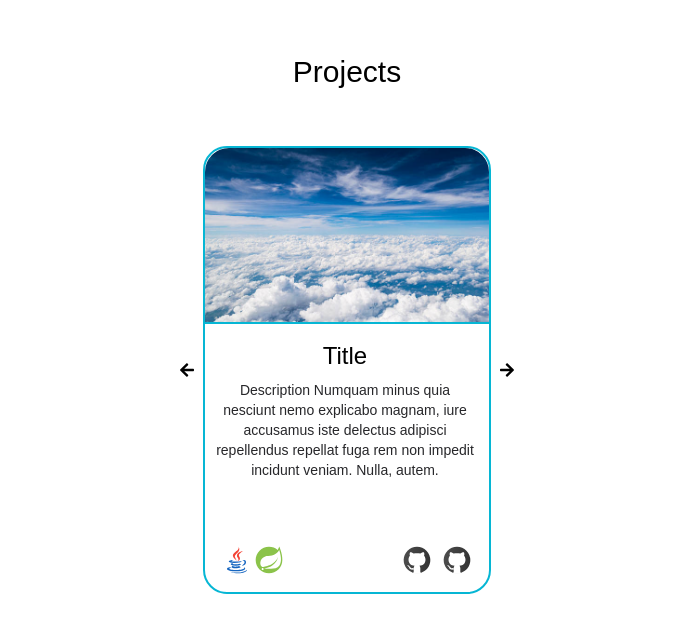
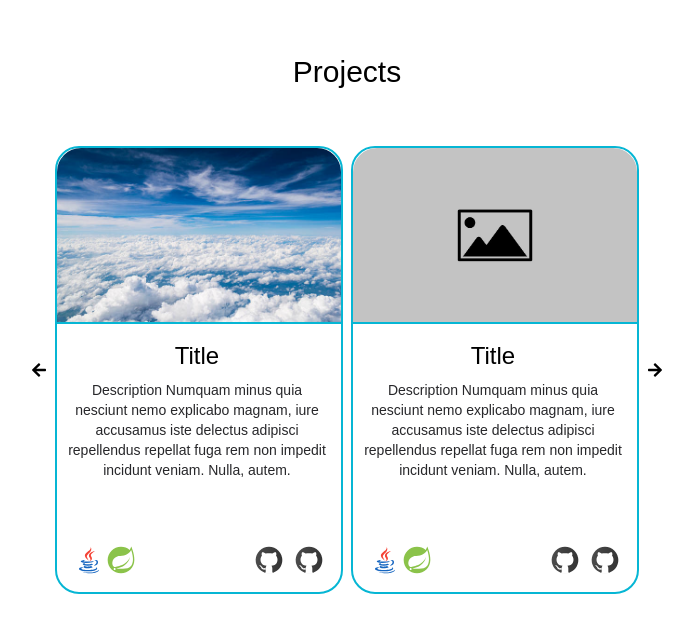
Before and after one commit to viniciusleonel/vinicius-leonel, a Next.js app: page / in a window 1280 px wide. Shown: the part 836-1480 px from the top of the page, without its empty margins (293-986 px from the left). Built offline with nearby package versions, Linux system fonts and the light colour scheme; a web font is replaced by a local one.

Commit message:
corrigindo funcionalidade do carousel e sua responsividade

```diff
--- a/src/app/components/Projects/projectCard.tsx
+++ b/src/app/components/Projects/projectCard.tsx
@@ -15,7 +15,7 @@ interface ProjectCardProps {
 
 export default function ProjectCard ( {imgCardSrc, imgAlt, title, description, techIcons, linkSite, linkGitHub} : ProjectCardProps) {
     return (
-        <div className="dark:bg-dark-secondary relative h-[24rem] sm:h-[28rem] lg:h-[30rem] w-full sm:w-[18rem] lg:w-[20rem] border-2 rounded-3xl border-cyan-500">
+        <div className="dark:bg-dark-secondary relative h-[24rem]  sm:h-[28rem] lg:h-[30rem] w-full xs:w-[14rem] sm:w-[18rem] lg:w-[20rem] border-2 rounded-3xl border-cyan-500">
             <div className="relative h-36 sm:h-44 lg:h-52 ">
                 <Image
                 className=" rounded-t-3xl border-b-2 border-cyan-500"
--- /dev/null
+++ b/src/app/components/Projects/projectCarousel.tsx
@@ -0,0 +1,99 @@
+import React, { useState, useEffect } from 'react';
+import ProjectCard from "../../components/Projects/projectCard";
+import { FaArrowLeft, FaArrowRight } from "react-icons/fa";
+import projectsList from './projectList';
+
+export function ProjectCarousel() {
+    const [startX, setStartX] = useState<number | null>(null);
+    const [currentIndex, setCurrentIndex] = useState(0);
+    const [numVisibleProjects, setNumVisibleProjects] = useState(3);
+
+    useEffect(() => {
+        const handleResize = () => {
+            const screenWidth = window.innerWidth;
+            if (screenWidth >= 1525) {
+                setNumVisibleProjects(3);
+            } else if (screenWidth >= 937) {
+                setNumVisibleProjects(2);
+            } else {
+                setNumVisibleProjects(1);
+            }
+        };
+
+        // Call handleResize initially and add event listener for resize
+        handleResize();
+        window.addEventListener('resize', handleResize);
+
+        // Cleanup
+        return () => {
+            window.removeEventListener('resize', handleResize);
+        };
+    }, []);
+
+    const handleTouchStart = (e: React.TouchEvent<HTMLDivElement>) => {
+        setStartX(e.touches[0].clientX);
+    };
+
+    const handleTouchMove = (e: React.TouchEvent<HTMLDivElement>) => {
+        if (!startX) return;
+        const xDiff = e.touches[0].clientX - startX;
+        if (Math.abs(xDiff) > 50) { // Adjust this threshold as needed
+            if (xDiff > 0) {
+                prevProject();
+            } else {
+                nextProject();
+            }
+            setStartX(null);
+        }
+    };
+
+    const nextProject = () => {
+        setCurrentIndex((prevIndex) => {
+            const nextIndex = (prevIndex + 1) % projectsList.length;
+            return nextIndex;
+        });
+    };
+
+    const prevProject = () => {
+        setCurrentIndex((prevIndex) => {
+            const prevIndexAdjusted = (prevIndex - 1 + projectsList.length) % projectsList.length;
+            return prevIndexAdjusted;
+        });
+    };
+
+    return (
+        <div className=" h-svh flex flex-col justify-center items-center">
+            <h2 className="-mt-20 pb-14 text-3xl">Projects</h2>
+            <div
+                className="flex overflow-hidden w-full px-8 xs:w-2/3 gap-2 justify-center"
+                onTouchStart={handleTouchStart}
+                onTouchMove={handleTouchMove}
+            >
+                <button onClick={prevProject}><FaArrowLeft className='hover:text-cyan-500' /></button>
+                {projectsList.map((project, index) => (
+                    <ul key={index} style={{ display: getDisplayStyle(index) }}>
+                        <ProjectCard
+                            imgCardSrc={project.imgCardSrc}
+                            imgAlt={project.imgAlt}
+                            title={project.title}
+                            description={project.description}
+                            techIcons={project.techIcons}
+                            linkSite={project.linkSite}
+                            linkGitHub={project.linkGitHub}
+                        />
+                    </ul>
+                ))}
+                <button onClick={nextProject}><FaArrowRight className='hover:text-cyan-500' /></button>
+            </div>
+        </div>
+    );
+
+    function getDisplayStyle(index: number): string {
+        const visibleIndexes: number[] = [];
+        for (let i = 0; i < numVisibleProjects; i++) {
+            const visibleIndex = (currentIndex + i) % projectsList.length;
+            visibleIndexes.push(visibleIndex);
+        }
+        return visibleIndexes.includes(index) ? 'block' : 'none';
+    }
+}
--- a/src/app/components/Projects/projectList.tsx
+++ b/src/app/components/Projects/projectList.tsx
@@ -1,12 +1,8 @@
-import React, { useState } from 'react';
+import React from 'react';
 import ProjectCard from "../../components/Projects/projectCard";
-import { JavaIcon, NodeIcon, SpringIcon } from "../../components/Skills/techIcons";
-import { FaArrowLeft, FaArrowRight } from "react-icons/fa";
+import { JavaIcon, SpringIcon } from "../../components/Skills/techIcons";
 
-export function ProjectList() {
-    const [startX, setStartX] = useState<number | null>(null);
-    const [currentIndex, setCurrentIndex] = useState(0);
-    const projects = [
+const projectsList = [
     {
         imgCardSrc: "/images/cleanSky.jpg",
         imgAlt: "teste",
@@ -20,62 +16,38 @@ export function ProjectList() {
         imgCardSrc: "",
         imgAlt: "teste",
         title: "Title",
-            description: "Description Ladipisicinghfkjxgjg ,cg,chckh.k fxhfhgrs rnsrnhdm elit. Numquam minus quia nesciunt nemo explicabo magnam, iure accusamus iste delectus adipisci repellendus repellat fuga rem non impedit incidunt veniam. Nulla, autem.",
-            techIcons: [<NodeIcon key="node"/>, <SpringIcon key="spring"/>],
+        description: "Description Numquam minus quia nesciunt nemo explicabo magnam, iure accusamus iste delectus adipisci repellendus repellat fuga rem non impedit incidunt veniam. Nulla, autem.",
+        techIcons: [<JavaIcon key="java"/>, <SpringIcon key="spring"/>],
+        linkSite: "https://github.com/viniciusleonel",
+        linkGitHub: "https://github.com/viniciusleonel"
+    },
+    {
+        imgCardSrc: "/images/icons/java.svg",
+        imgAlt: "teste",
+        title: "Title",
+        description: "Description Numquam minus quia nesciunt nemo explicabo magnam, iure accusamus iste delectus adipisci repellendus repellat fuga rem non impedit incidunt veniam. Nulla, autem.",
+        techIcons: [<JavaIcon key="java"/>, <SpringIcon key="spring"/>],
+        linkSite: "https://github.com/viniciusleonel",
+        linkGitHub: "https://github.com/viniciusleonel"
+    },
+    {
+        imgCardSrc: "/images/icons/spring.svg",
+        imgAlt: "teste",
+        title: "Title",
+        description: "Description Numquam minus quia nesciunt nemo explicabo magnam, iure accusamus iste delectus adipisci repellendus repellat fuga rem non impedit incidunt veniam. Nulla, autem.",
+        techIcons: [<JavaIcon key="java"/>, <SpringIcon key="spring"/>],
+        linkSite: "https://github.com/viniciusleonel",
+        linkGitHub: "https://github.com/viniciusleonel"
+    },
+    {
+        imgCardSrc: "/images/icons/html.svg",
+        imgAlt: "teste",
+        title: "Title",
+        description: "Description Numquam minus quia nesciunt nemo explicabo magnam, iure accusamus iste delectus adipisci repellendus repellat fuga rem non impedit incidunt veniam. Nulla, autem.",
+        techIcons: [<JavaIcon key="java"/>, <SpringIcon key="spring"/>],
         linkSite: "https://github.com/viniciusleonel",
         linkGitHub: "https://github.com/viniciusleonel"
     }
 ];
 
-    const handleTouchStart = (e : React.TouchEvent<HTMLDivElement>) => {
-        setStartX(e.touches[0].clientX);
-    };
-
-    const handleTouchMove = (e : React.TouchEvent<HTMLDivElement>) => {
-        if (!startX) return;
-        const xDiff = e.touches[0].clientX - startX;
-        if (Math.abs(xDiff) > 50) { // Adjust this threshold as needed
-            if (xDiff > 0) {
-                prevProject();
-            } else {
-                nextProject();
-            }
-            setStartX(null);
-        }
-    };
-
-    const nextProject = () => {
-        setCurrentIndex((prevIndex) => (prevIndex + 1) % projects.length);
-    };
-
-    const prevProject = () => {
-        setCurrentIndex((prevIndex) => (prevIndex === 0 ? projects.length - 1 : prevIndex - 1));
-    };
-
-    return (
-        <div className=" h-svh flex flex-col justify-center items-center">
-            <h2 className="-mt-20 pb-14 text-3xl">Projects</h2>
-            <div
-                className="flex overflow-hidden w-full px-8 xs:w-2/3 gap-2 justify-center"
-                onTouchStart={handleTouchStart}
-                onTouchMove={handleTouchMove}
-            >
-                <button onClick={prevProject}><FaArrowLeft className='hover:text-cyan-500' /></button>
-                {projects.map((project, index) => (
-                    <ul key={index} style={{ display: index === currentIndex ? 'block' : 'none' }}>
-                        <ProjectCard
-                            imgCardSrc={project.imgCardSrc}
-                            imgAlt={project.imgAlt}
-                            title={project.title}
-                            description={project.description}
-                            techIcons={project.techIcons}
-                            linkSite={project.linkSite}
-                            linkGitHub={project.linkGitHub}
-                        />
-                    </ul>
-                ))}
-                <button onClick={nextProject}><FaArrowRight className='hover:text-cyan-500' /></button>
-            </div>
-        </div>
-    );
-}
+export default projectsList;
--- a/src/app/page.tsx
+++ b/src/app/page.tsx
@@ -3,7 +3,7 @@
 import Nav from "./components/Nav/Nav"
 import Skills from "./components/Skills/skills"
 import About from "./components/About/about"
-import { ProjectList } from "./components/Projects/projectList"
+import  {ProjectCarousel}  from "./components/Projects/projectCarousel"
 
 
 export default function Home () {
@@ -19,7 +19,7 @@ export default function Home () {
             </section>
 
             <section className="min-h-screen">
-                <ProjectList />
+                <ProjectCarousel />
             </section>
 
             <Skills />
```
Lines whose indentation alone changed are shown as unchanged.
